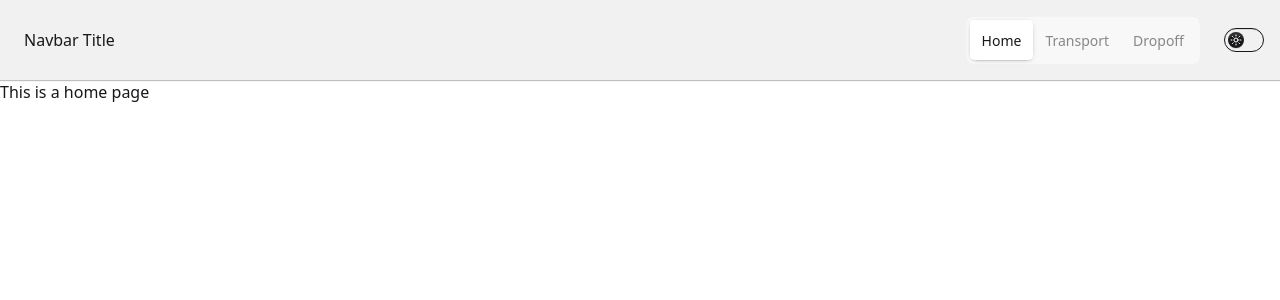
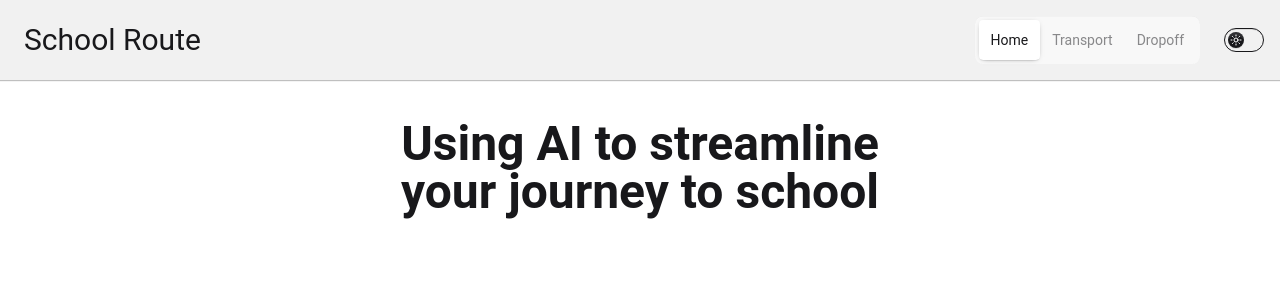
Before and after one commit to CobaltBlueTarantula/SchoolRoute, a SvelteKit app: page / in a window 1280 px wide. Shown: the top 300 px of the page. Built offline with nearby package versions, Linux system fonts and the light colour scheme.

Commit message:
started adding content to home page

```diff
--- a/src/app.css
+++ b/src/app.css
@@ -1,4 +1,10 @@
 @import "tailwindcss";
+@import url('https://fonts.googleapis.com/css2?family=Roboto:ital,wght@0,100..900;1,100..900&display=swap');
+
 @plugin "daisyui" {
   themes: light, dark;
 }
+
+body {
+  font-family: "Roboto", sans-serif;
+}
--- a/src/components/navbar/NavbarContents.svelte
+++ b/src/components/navbar/NavbarContents.svelte
@@ -1,13 +1,23 @@
 <script>
-  import { page } from '$app/stores';
+  import { page } from "$app/stores";
+  export let isList = false;
 
   const tabs = [
-    { name: 'Home', href: '/' },
-    { name: 'Transport', href: '/transport' },
-    { name: 'Dropoff', href: '/dropoff' }
+    { name: "Home", href: "/" },
+    { name: "Transport", href: "/transport" },
+    { name: "Dropoff", href: "/dropoff" },
   ];
 </script>
 
+{#if isList}
+  <ul class="menu menu-md bg-base-100 w-56 p-2 rounded-box">
+    {#each tabs as tab}
+      <li class:active={$page.url.pathname === tab.href}>
+        <a href={tab.href}>{tab.name}</a>
+      </li>
+    {/each}
+  </ul>
+{:else}
   <div role="tablist" class="tabs tabs-box">
     {#each tabs as tab}
       <a
@@ -20,3 +30,4 @@
       </a>
     {/each}
   </div>
+{/if}
--- a/src/routes/+layout.svelte
+++ b/src/routes/+layout.svelte
@@ -16,7 +16,7 @@
   <input id="my-drawer-3" type="checkbox" class="drawer-toggle" />
   <div class="drawer-content flex flex-col">
     <div class="navbar bg-base-300/80 w-full backdrop-blur-md shadow-[0_1px_1px_0_rgba(0,0,0,0.25)]">
-      <div class="flex-none lg:hidden">
+      <div class="flex-none sm:hidden">
         <label
           for="my-drawer-3"
           aria-label="open sidebar"
@@ -37,20 +37,19 @@
           </svg>
         </label>
       </div>
-      <div class="mx-2 flex-1 px-2">Navbar Title</div>
-      <div class="hidden flex-none lg:block">
+      <div class="mx-2 flex-1 px-2 text-3xl">School Route</div>
+      <div class="hidden flex-none sm:block">
         <ul class="menu menu-horizontal">
-          <NavbarContents />
+          <NavbarContents isList={false}/>
         </ul>
       </div>
       <ThemeSwitcher />
     </div>
   </div>
   <div class="drawer-side">
-    <label for="my-drawer-3" aria-label="close sidebar" class="drawer-overlay"
-    ></label>
-    <ul class="menu bg-base-200 min-h-full w-80 p-4">
-      <NavbarContents />
+    <label for="my-drawer-3" aria-label="close sidebar" class="drawer-overlay"></label>
+    <ul class="menu bg-base-200 min-h-full w-70 p-4">
+      <NavbarContents isList={true}/>
     </ul>
   </div>
 </div>
--- a/src/routes/+page.svelte
+++ b/src/routes/+page.svelte
@@ -2,4 +2,12 @@
     import "../app.css";
 </script>
 
-<p>This is a home page</p>
+<div class="flex justify-center p-4">
+  <div class="card w-full max-w-xl">
+    <div class="card-body text-center">
+      <p class="text-3xl sm:text-4xl md:text-5xl font-bold accent-accent">
+        Using AI to streamline your journey to school
+      </p>
+    </div>
+  </div>
+</div>
```
Lines whose indentation alone changed are shown as unchanged.
